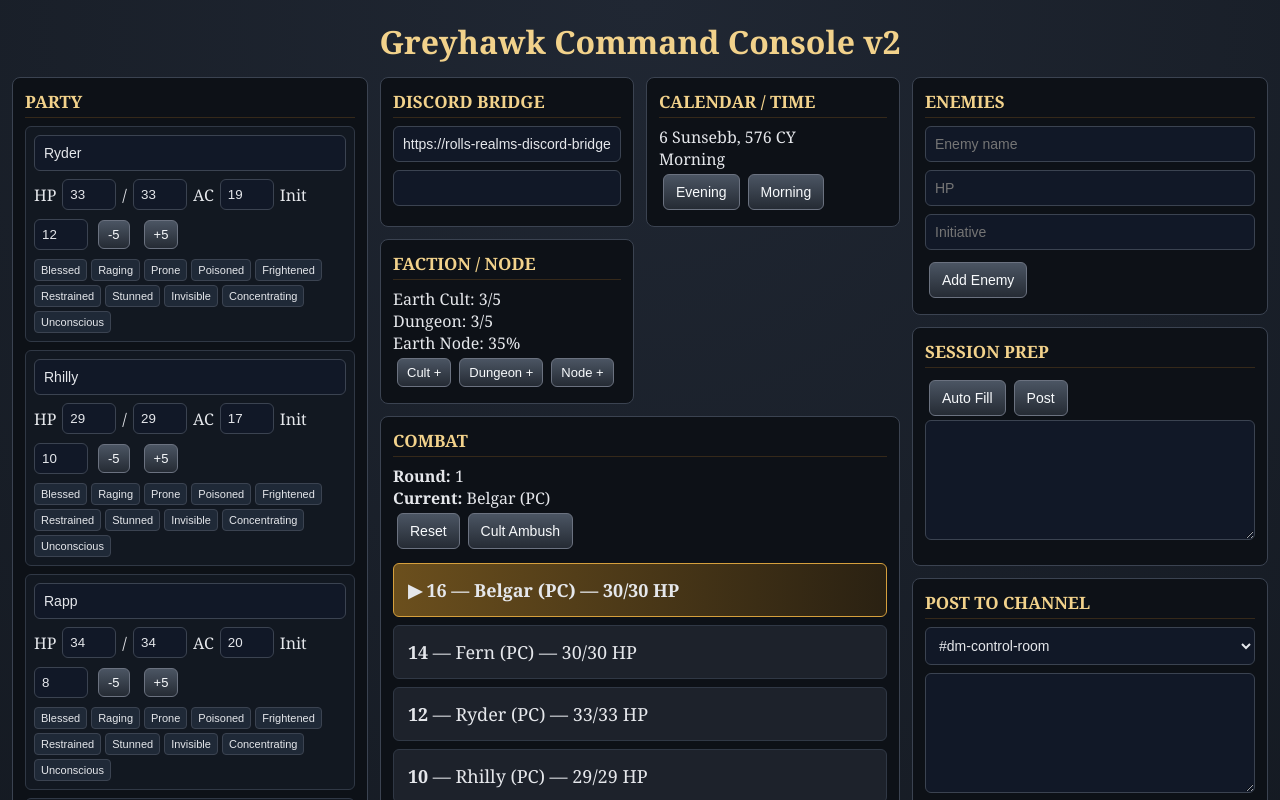
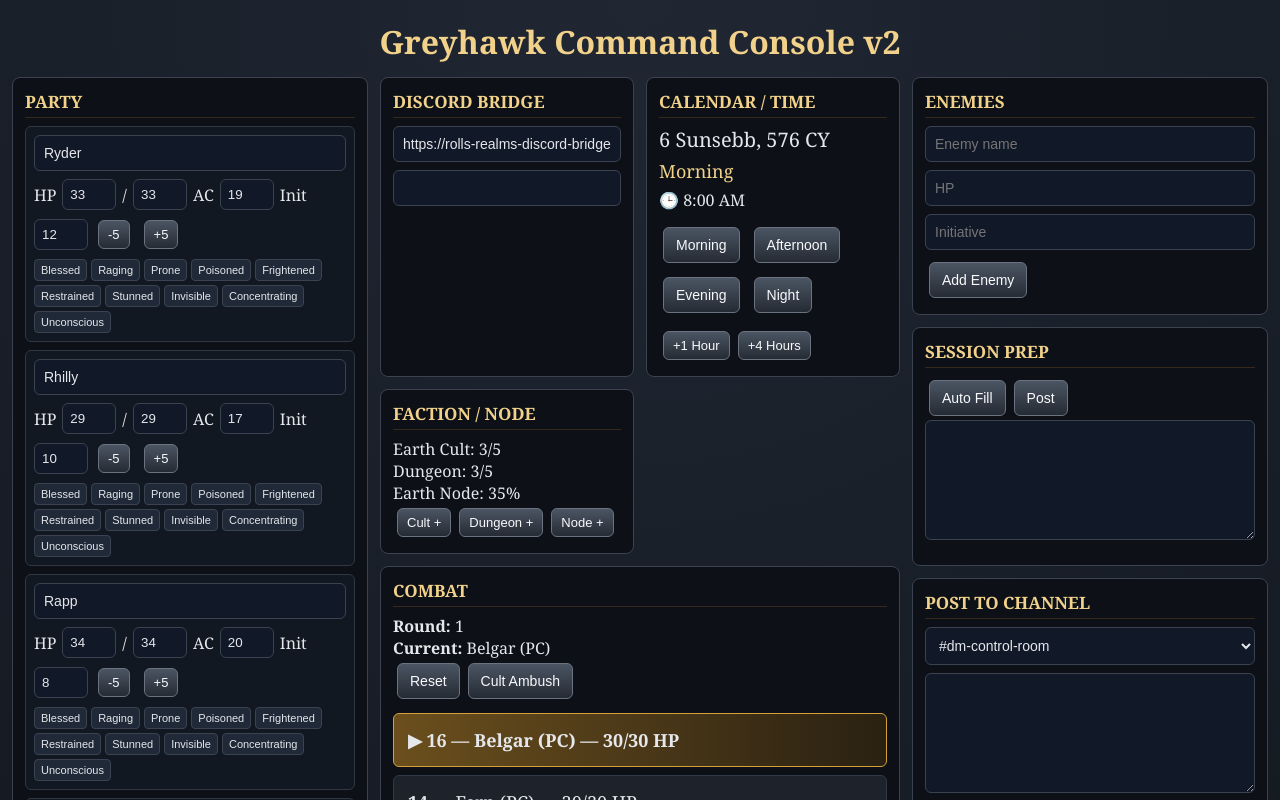
Before and after one commit to hahnfahn-web/greyhawk-console, a React (Vite) app: page / in a window 1280 px wide. Shown: the top 800 px of the page. Built offline with nearby package versions, Linux system fonts and the light colour scheme.

Commit message:
Add advanced calendar and Fantasy Calendar integration

```diff
--- a/src/App.jsx
+++ b/src/App.jsx
@@ -69,7 +69,12 @@ export default function App() {
   const [customMsg, setCustomMsg] = useState("");
 
   const [calendar, setCalendar] = useState(() =>
-    loadSaved("calendar", { date: "6 Sunsebb, 576 CY", phase: "Morning", session: 39 })
+    loadSaved("calendar", {
+  date: "6 Sunsebb, 576 CY",
+  phase: "Morning",
+  time: "8:00 AM",
+  session: 39,
+})
   );
 
   const [earthCult, setEarthCult] = useState(() => loadSaved("earthCult", 3));
@@ -417,11 +422,142 @@ Earth Node Progress: ${nodeProgress}%`;
           </Panel>
 
           <Panel title="Calendar / Time">
-            <div>{calendar.date}</div>
-            <div>{calendar.phase}</div>
-            <button style={buttonStyle} onClick={() => setCalendar((c) => ({ ...c, phase: "Evening" }))}>Evening</button>
-            <button style={buttonStyle} onClick={() => setCalendar((c) => ({ ...c, phase: "Morning" }))}>Morning</button>
-          </Panel>
+  <div style={{ fontSize: 20, marginBottom: 6 }}>
+    {calendar.date}
+  </div>
+
+  <div style={{ fontSize: 18, color: "#f2d28b", marginBottom: 6 }}>
+    {calendar.phase}
+  </div>
+
+  <div style={{ fontSize: 16, marginBottom: 12 }}>
+    🕒 {calendar.time || "8:00 AM"}
+  </div>
+
+  <div style={{ display: "flex", flexWrap: "wrap", gap: 6 }}>
+    <button
+      style={buttonStyle}
+      onClick={() =>
+        setCalendar((c) => ({
+          ...c,
+          phase: "Morning",
+          time: "8:00 AM",
+        }))
+      }
+    >
+      Morning
+    </button>
+
+    <button
+      style={buttonStyle}
+      onClick={() =>
+        setCalendar((c) => ({
+          ...c,
+          phase: "Afternoon",
+          time: "1:00 PM",
+        }))
+      }
+    >
+      Afternoon
+    </button>
+
+    <button
+      style={buttonStyle}
+      onClick={() =>
+        setCalendar((c) => ({
+          ...c,
+          phase: "Evening",
+          time: "6:00 PM",
+        }))
+      }
+    >
+      Evening
+    </button>
+
+    <button
+      style={buttonStyle}
+      onClick={() =>
+        setCalendar((c) => ({
+          ...c,
+          phase: "Night",
+          time: "11:00 PM",
+        }))
+      }
+    >
+      Night
+    </button>
+  </div>
+
+  <div style={{ marginTop: 10 }}>
+    <button
+      style={smallButtonStyle}
+      onClick={() => {
+        const times = [
+          "8:00 AM",
+          "9:00 AM",
+          "10:00 AM",
+          "11:00 AM",
+          "12:00 PM",
+          "1:00 PM",
+          "2:00 PM",
+          "3:00 PM",
+          "4:00 PM",
+          "5:00 PM",
+          "6:00 PM",
+          "7:00 PM",
+          "8:00 PM",
+          "9:00 PM",
+          "10:00 PM",
+          "11:00 PM",
+        ];
+
+        const current = times.indexOf(calendar.time || "8:00 AM");
+        const next = (current + 1) % times.length;
+
+        setCalendar((c) => ({
+          ...c,
+          time: times[next],
+        }));
+      }}
+    >
+      +1 Hour
+    </button>
+
+    <button
+      style={smallButtonStyle}
+      onClick={() => {
+        const times = [
+          "8:00 AM",
+          "9:00 AM",
+          "10:00 AM",
+          "11:00 AM",
+          "12:00 PM",
+          "1:00 PM",
+          "2:00 PM",
+          "3:00 PM",
+          "4:00 PM",
+          "5:00 PM",
+          "6:00 PM",
+          "7:00 PM",
+          "8:00 PM",
+          "9:00 PM",
+          "10:00 PM",
+          "11:00 PM",
+        ];
+
+        const current = times.indexOf(calendar.time || "8:00 AM");
+        const next = (current + 4) % times.length;
+
+        setCalendar((c) => ({
+          ...c,
+          time: times[next],
+        }));
+      }}
+    >
+      +4 Hours
+    </button>
+  </div>
+</Panel>
 
           <Panel title="Faction / Node">
             <div>Earth Cult: {earthCult}/5</div>
@@ -508,6 +644,30 @@ function Panel({ title, children }) {
     </section>
   );
 }
+
+<Panel title="Fantasy Calendar">
+  <div style={{ marginBottom: 10 }}>
+    Greyhawk Campaign Calendar
+  </div>
+
+  <a
+    href="https://app.fantasy-calendar.com/calendars/448b4c997c5b2eacf40f46c3fc43fdba"
+    target="_blank"
+    rel="noreferrer"
+    style={{
+      display: "inline-block",
+      textDecoration: "none",
+      color: "#fff",
+      background: "linear-gradient(180deg, #4b5563 0%, #252b34 100%)",
+      border: "1px solid #6b7280",
+      borderRadius: 6,
+      padding: "10px 14px",
+      fontWeight: "bold",
+    }}
+  >
+    Open Fantasy Calendar
+  </a>
+</Panel>
 
 function CombatPanel({ round, active, initiative, turnIndex, nextTurn, resetCombat, loadCultAmbush }) {
   return (
```
